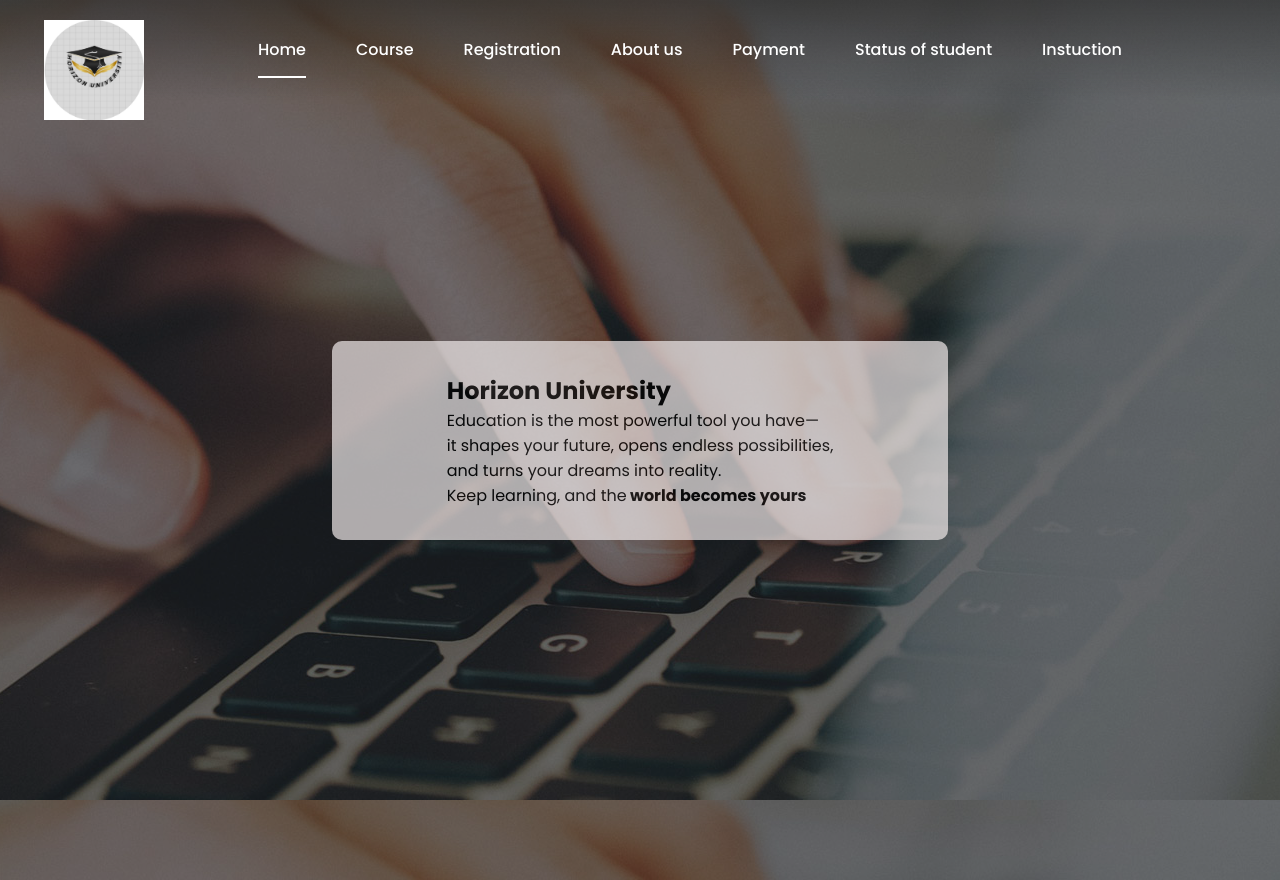
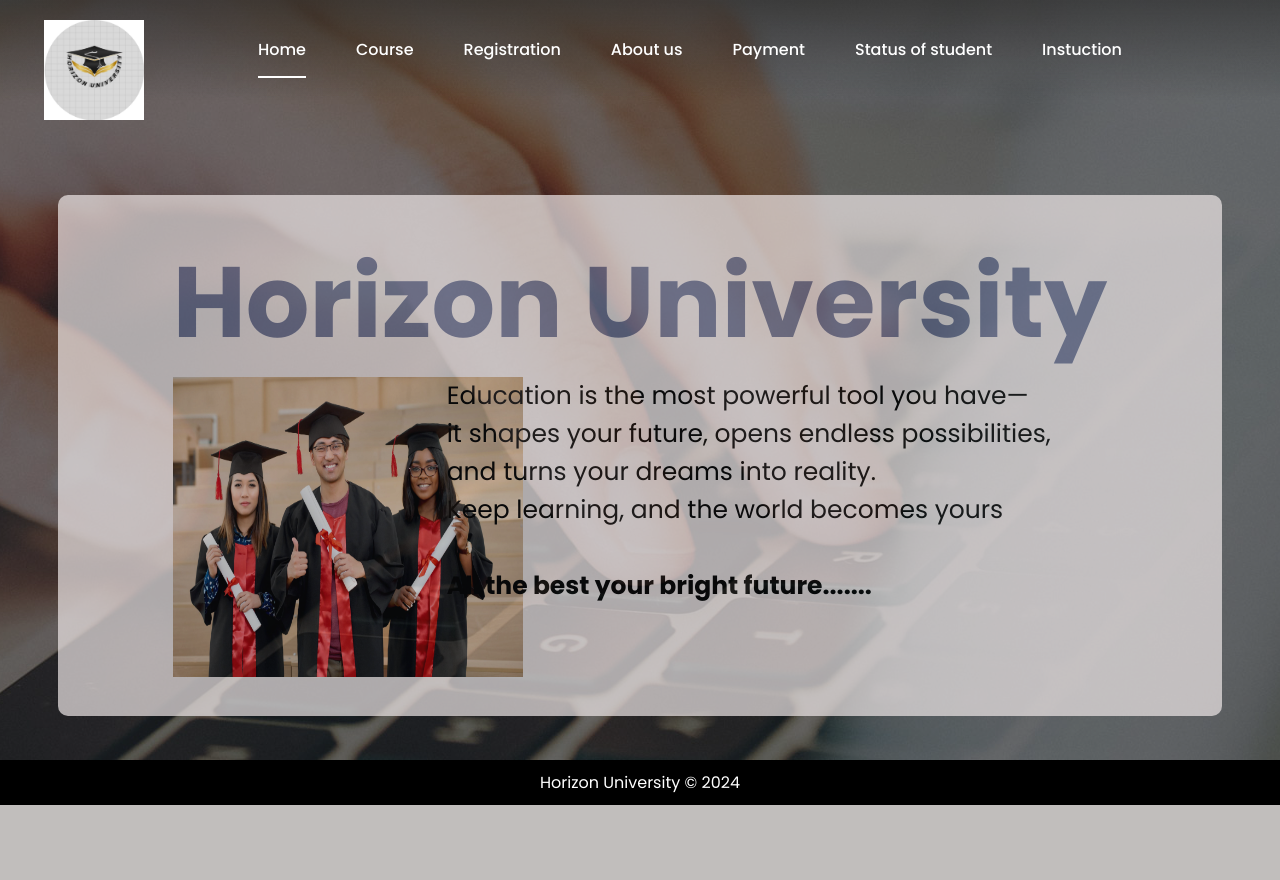
Before and after one commit to FathimaFarija/online_course_registration_system, a PHP site: page /enter.php in a window 1280 px wide. After the commit the page ends 805 px from the top, so only its background shows below. Run offline with PHP 8.4, Linux system fonts and the light colour scheme.

Commit message:
second commit

```diff
--- a/Home.php
+++ b/Home.php
@@ -104,6 +104,7 @@
         </div>
     </div>
 </div>
+
 <script>
 
    function myMenuFunction() {
@@ -138,5 +139,10 @@
         y.style.opacity = 1;
     }
 </script>
+
+
 </body>
 </html>
+
+</body>
+</html>
--- a/enter.php
+++ b/enter.php
@@ -31,17 +31,28 @@
     </nav>
 
     <section class="home" id="home">
-
     <div class="content">
 
-      <h1>Horizon University</h1>
-      <p>Education is the most powerful tool you have—<br>
-        it shapes your future, opens endless possibilities,<br> and turns your dreams into reality.<br>
-         Keep learning, and the<b> world becomes yours</b></p>
+      <h1>Horizon University<br></h1>
+      <div>
+        <div class="nav1">
+            <p>Education is the most powerful tool you have—<br>
+                it shapes your future, opens endless possibilities,<br> and turns your dreams into reality.<br>
+                 Keep learning, and the world becomes yours<br><br>
+                 <b>All the best your bright future.......</b>
+                </p>
+
+        </div>
+        <div>
+            <img src="graduate.jpg" alt="" width="350px" height="300px">
+        </div>
+      </div>
 
     </div>
+     </section>
+</div>
 
-    </section>
+<footer>Horizon University &copy; 2024</footer>
 
 </body>
 </html>
--- a/enterstyle.css
+++ b/enterstyle.css
@@ -16,8 +16,10 @@
     display: flex;
     justify-content: center;
     align-items: center;
-    min-height: 110vh;
+    min-height: 95vh;
+    flex-direction: column;
     background: rgba(39, 39, 39, 0.4);
+    flex: 1;
 }
 .nav{
     position: fixed;
@@ -29,6 +31,18 @@
     line-height: 100px;
     background: linear-gradient(rgba(39,39,39, 0.6), transparent);
     z-index: 100;
+}
+
+.nav1{
+    position: fixed;
+    display: flex;
+    justify-content: space-around;
+    width:90%;
+    height: 50px;
+    z-index: 100;
+    font-size: 25px;
+    text-align: justify;
+
 }
 
 .nav-logo p{
@@ -68,6 +82,13 @@
     padding:2rem 9%;
 }
 
+section h1{
+    font-size: 100px;
+    animation: stl1 10s infinite linear;
+}
+section h2{
+    font-size: 40px;
+}
 
 @media only screen and (max-width: 786px){
     .nav-button{
@@ -107,7 +128,20 @@
         background: rgba(255, 255, 255, 0.15);
     }
 }
-
+@keyframes stl1 {
+    0% {
+        color: #cdbdbd;
+    }
+    50% {
+        color: #650e0e;
+    }
+    75% {
+        color:rgb(113, 173, 226);
+     }
+    100% {
+        color:rgb(9, 94, 82);
+     }
+}
 .home{
     display: flex;
     align-items: right;
@@ -115,5 +149,19 @@
     border-radius: 10px;
     opacity: 70%;
     font-family: 'Poppins', sans-serif;
+    margin-top: 150px;
 
 }
+
+footer {
+    background-color: #000000;
+    color: #fff;
+    text-align: center;
+    padding: 10px 0;
+    width: 100%;
+    margin-top: auto;
+}
+
+para{
+    font-size: 25px;
+}
```
Also changed, not shown: graduate.jpg (added), log.jpg (added).
